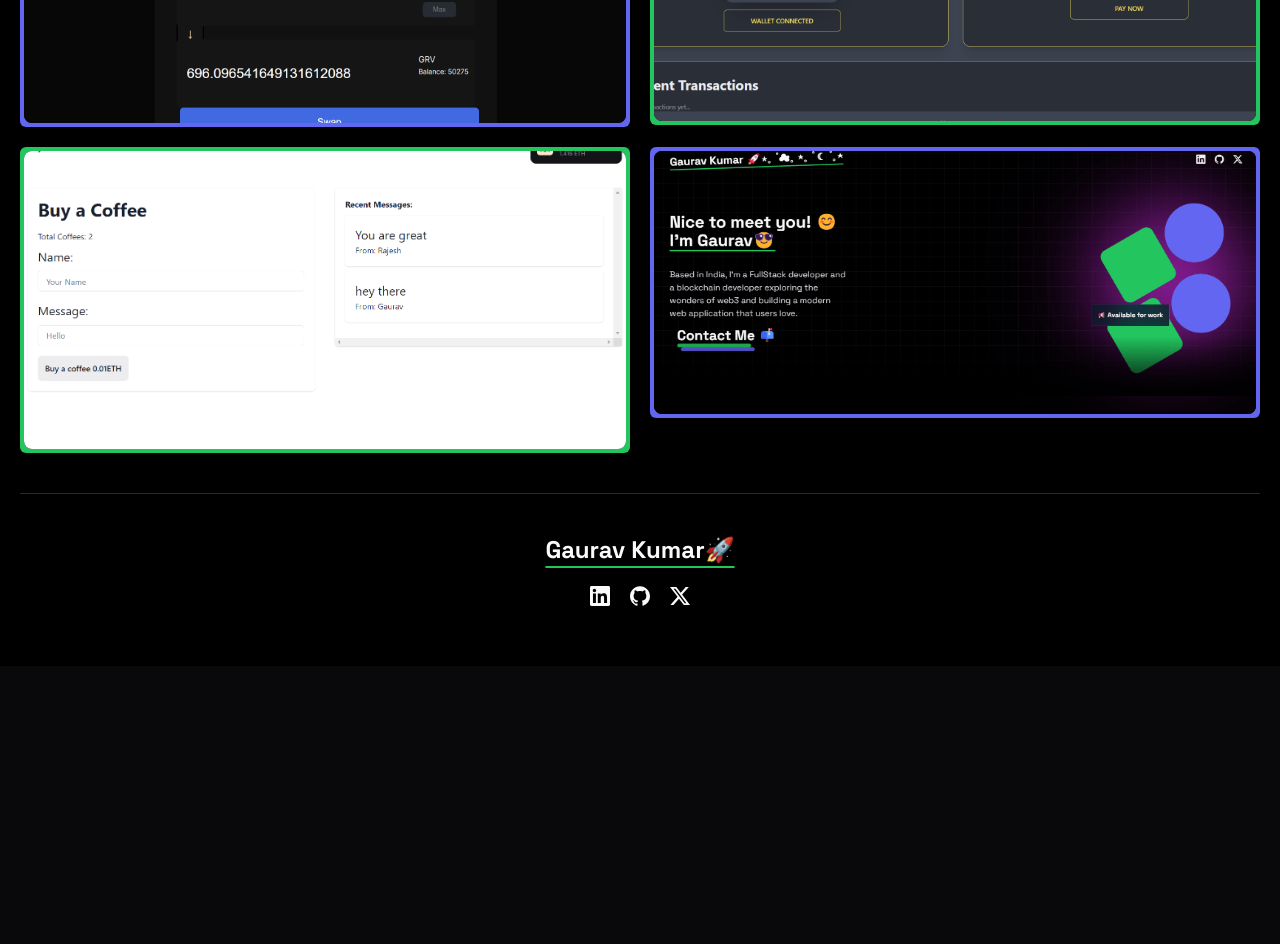
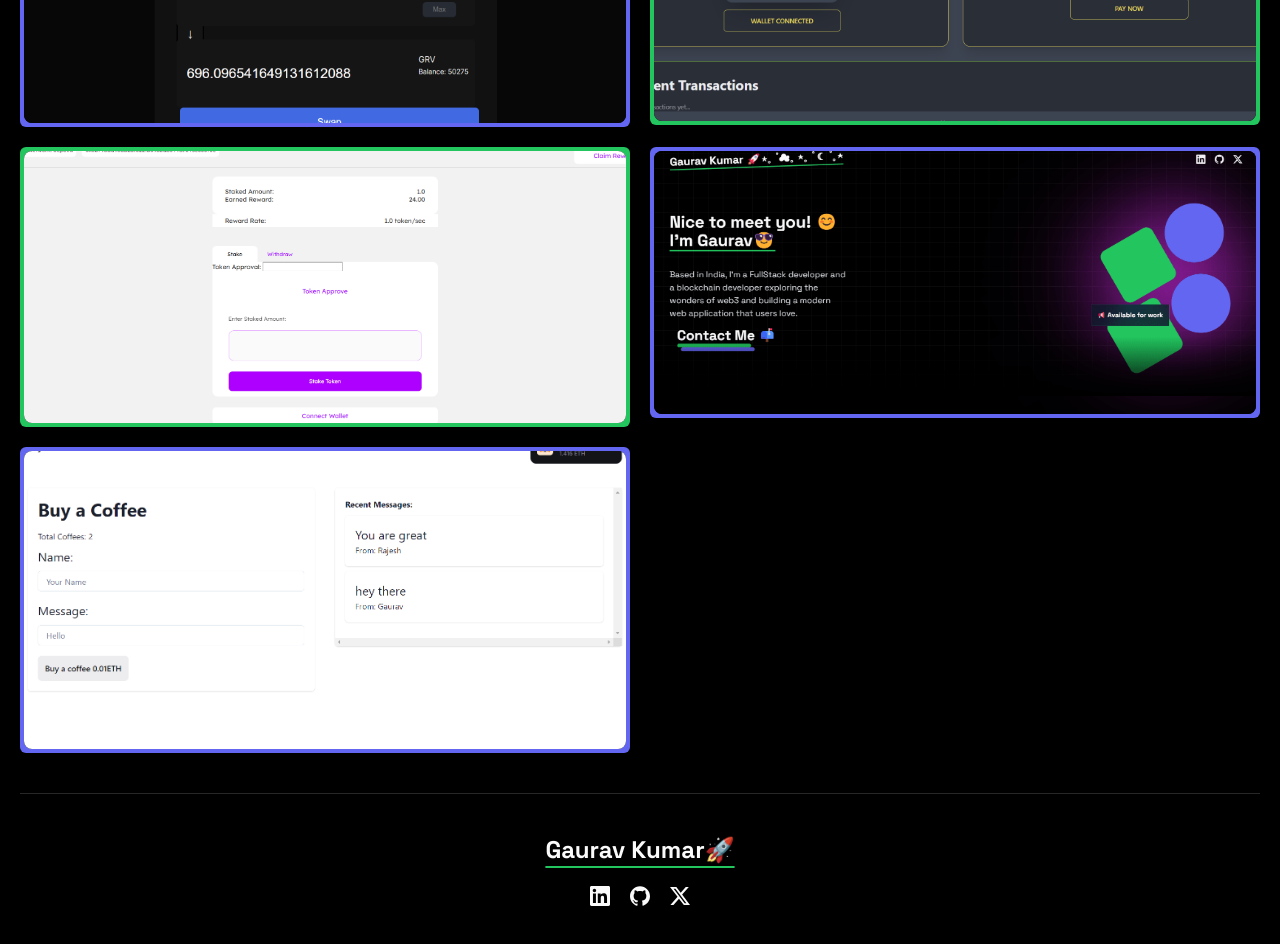
Before and after one commit to gks2022004/portfolio, a Next.js app: page / in a window 1280 px wide. Shown: the part 1800-2744 px from the top of the page. Before the commit the page ends 2466 px from the top, so only its background shows below. Built offline with nearby package versions, Linux system fonts and the light colour scheme.

Commit message:
update projects

```diff
--- a/app/(home)/components/HeroSection.tsx
+++ b/app/(home)/components/HeroSection.tsx
@@ -1,10 +1,15 @@
-import Link from 'next/dist/client/link'
 import React from 'react'
 import { MovingBorderBtn } from '../../../components/ui/moving-border'
 import Title from './Title'
+import Link from 'next/link'
+
+
 
 
 function HeroSection() {
+
+  const resumeUrl="https://drive.google.com/file/d/12YEC-BAOZII42BfUuxd604OMKsVaEy2t/view?usp=drive_link";
+
   return (
     <div className='min-h-[60vh] flex flex-col-reverse gap-14 lg:gap-0 lg:flex-row items-center justify-between animate-move-up'>
 
@@ -16,15 +21,26 @@ function HeroSection() {
            {" Based in India, I'm a FullStack developer and a blockchain developer exploring the wonders of web3 and building a modern web application that users love."}
         </p>
 
+
+
         <Link href="mailto:imgauravkumar7@gmail.com">
             <div className="inline-block group p-3">
               <Title text="Contact Me 📫" />
             </div>
+  </Link>
+
+      {/* <Link href ={"mailto:imgauravkumar7@gmail.com"} className='inline-block group p-3'>
+            <div>
+              <h1 className='text-3xl font-bold group-hover:text-green-400 transition-all'>Contact me 📫</h1>
+              <div className='w-40 h-2 bg-green-500 rounded-full'></div>
+              <div className='w-40 h-2 bg-indigo-500 rounded-full translate-x-2'></div>
+            </div>
         </Link>
-
+  */}
 
 
       </div>
+
 
       <div className='relative'>
 
@@ -48,9 +64,11 @@ function HeroSection() {
 
         <div className='absolute bottom-5 sm:bottom-14 left-0 sm:-left-10'>
 
+       <Link href={resumeUrl} target='blank'>
         <MovingBorderBtn borderRadius='0.5rem' className='p-3 font-semibold'>
             <p>📢 Available for work</p>
         </MovingBorderBtn>
+        </Link>
 
         </div>
       </div>
--- a/app/(home)/components/Navbar.tsx
+++ b/app/(home)/components/Navbar.tsx
@@ -24,6 +24,7 @@ const socials = [
         Label: "X",
         Icon: SiX,
     },
+
 ]
 
   return (
--- a/app/(home)/components/Projects.tsx
+++ b/app/(home)/components/Projects.tsx
@@ -1,6 +1,6 @@
 import React from 'react'
 import Title from './Title'
-import { SiCss3, SiEthereum, SiJavascript, SiNextdotjs, SiNodedotjs, SiReact, SiSolidity, SiTailwindcss, SiTypescript } from 'react-icons/si';
+import { SiCss3, SiEthereum, SiJavascript, SiNextdotjs, SiNodedotjs, SiReact, SiRemix, SiSolidity, SiTailwindcss, SiTypescript } from 'react-icons/si';
 import Link from 'next/link';
 import { cn } from '@/lib/utils';
 import { DirectionAwareHover } from '@/components/ui/direction-aware-hover';
@@ -24,21 +24,30 @@ function Projects() {
 
         },
         {
-          title: "Buy-Me-Coffee",
-          tech: [SiSolidity, SiNextdotjs, SiCss3, SiTypescript,SiEthereum],
-          Link: "https://buy-me-coffee-dapp-weld.vercel.app/",
-          cover: "/project-4.png",
+          title: "Staking-Dapp",
+          tech: [SiSolidity,SiReact, SiCss3],
+          Link: "https://staking-dapp-tau-khaki.vercel.app/",
+          cover: "/project-5.png",
           background: "bg-green-500",
 
         },
         {
           title: "Personal-portfolio",
           tech: [SiTypescript, SiNextdotjs, SiTailwindcss],
-          Link: "",
+          Link: "https://gauravkumar-eight.vercel.app/",
           cover: "/img2.png",
           background: "bg-indigo-500",
 
-        }
+        },
+        {
+          title: "Buy-Me-Coffee",
+          tech: [SiSolidity, SiNextdotjs, SiCss3, SiTypescript,SiEthereum],
+          Link: "https://buy-me-coffee-dapp-weld.vercel.app/",
+          cover: "/project-4.png",
+          background: "bg-indigo-500",
+
+        },
+
     ];
 
 
--- a/components/ui/direction-aware-hover.tsx
+++ b/components/ui/direction-aware-hover.tsx
@@ -70,6 +70,7 @@ export const DirectionAwareHover = ({
         className
       )}
     >
+    {AnimatePresence && (
       <AnimatePresence mode="wait">
       <motion.div
         className="relative h-full w-full"
@@ -112,6 +113,7 @@ export const DirectionAwareHover = ({
         </motion.div>
       </motion.div>
     </AnimatePresence>
+    )}
     </motion.div>
   );
 };
```
Also changed, not shown: public/project-5.png (added). Lines whose indentation alone changed are shown as unchanged.
